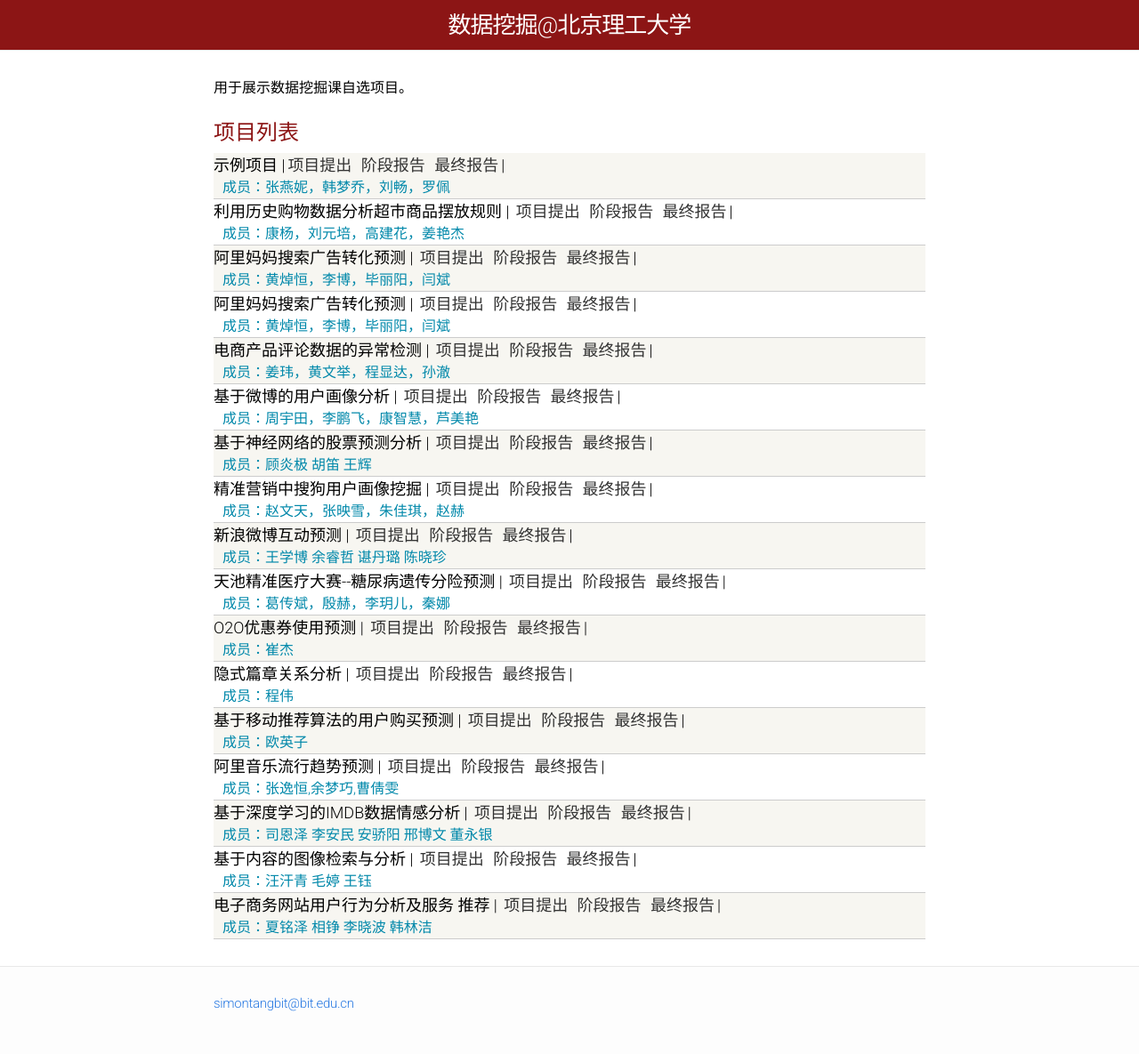
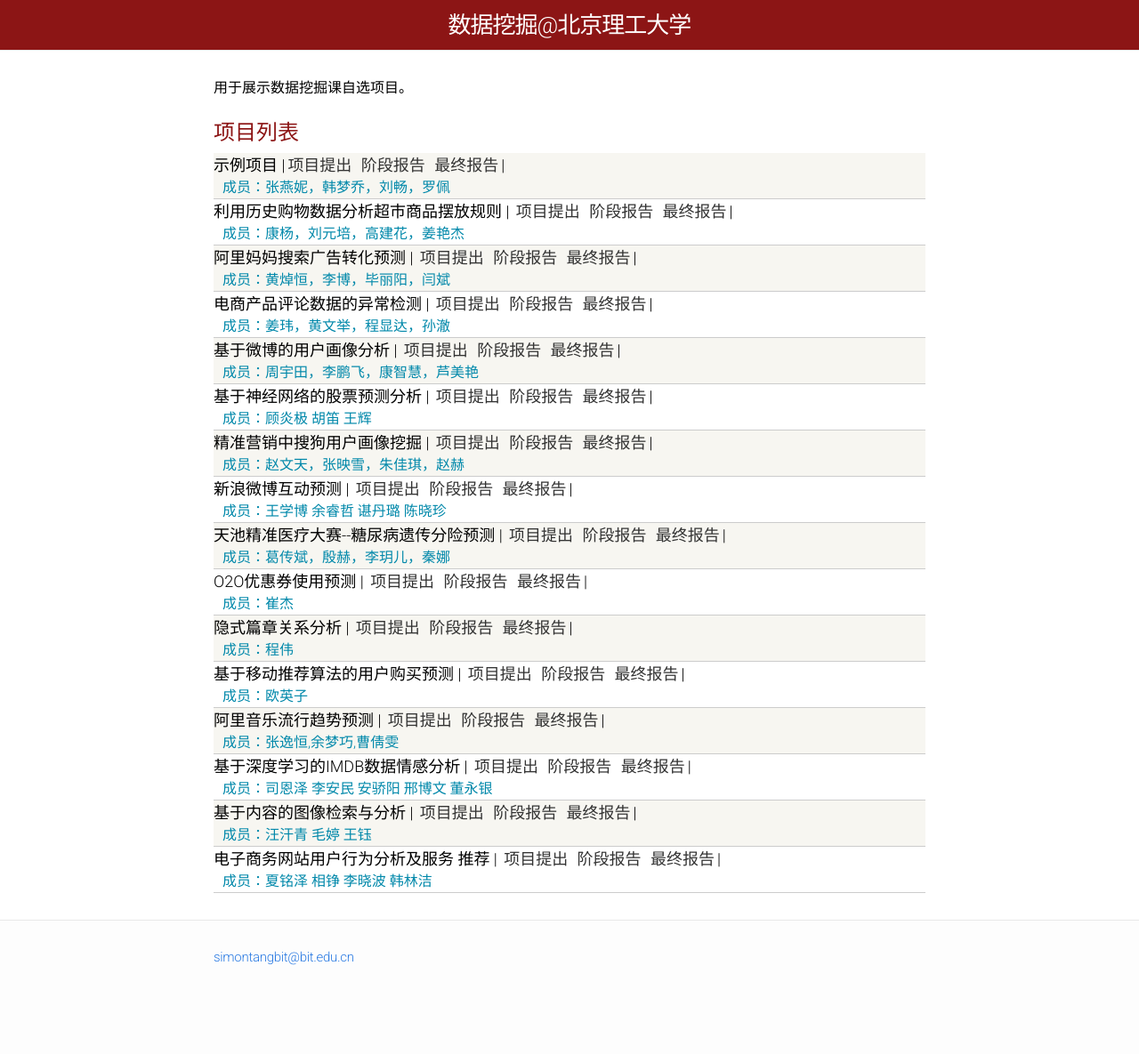
Before and after one commit to BITDM/bitdm.github.io, a Jekyll site: the page built from 2018/projects/index.html, in a window 1280 px wide. Shown: the whole page at 89% size. Built offline with Jekyll 4.4.1, drawn with Linux system fonts in a browser that asks for light colours; after the commit the page ends 1133 px from its top, so only the background shows below that.

Commit message:
去除重复的信息

```diff
--- a/2018/projects/index.html
+++ b/2018/projects/index.html
@@ -27,14 +27,6 @@ layout: default
       <a href="#">阶段报告</a>
       <a href="#">最终报告</a>|
       <div class="kw">成员：康杨，刘元培，高建花，姜艳杰</div>
-    </div>
-
-    <div class="materials-item">
-      阿里妈妈搜索广告转化预测 |
-      <a href="/2018/projects/p02/proposal/">项目提出</a>
-      <a href="#">阶段报告</a>
-      <a href="#">最终报告</a>|
-      <div class="kw">成员：黄焯恒，李博，毕丽阳，闫斌</div>
     </div>
 
     <div class="materials-item">
```
